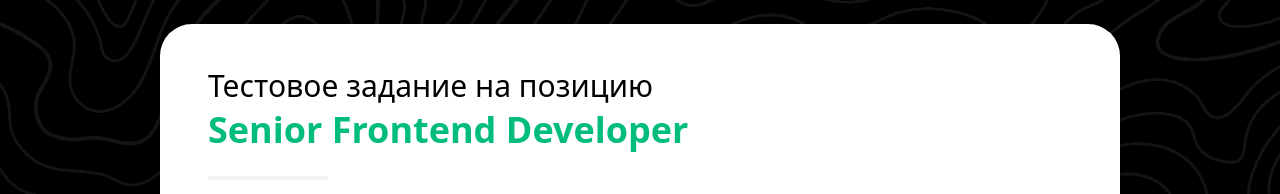
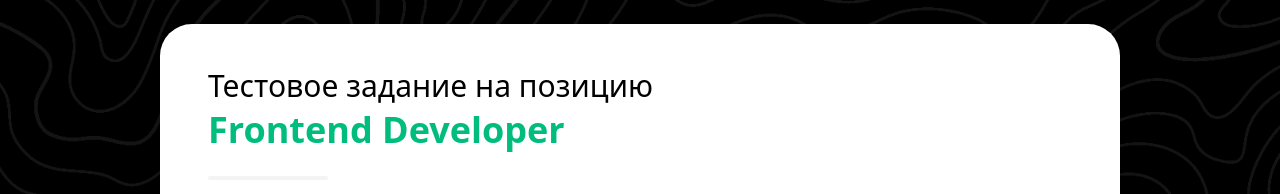
Before and after one commit to seapp88/senior-frontend-test, a website built with Vite: page index.html in a window 1280 px wide. Shown: the top 194 px of the page. Built offline with nearby package versions, Linux system fonts and the light colour scheme.

Commit message:
fix: remove comments and rename

```diff
--- a/index.html
+++ b/index.html
@@ -14,7 +14,7 @@
         Тестовое задание на позицию
     </div>
     <div class="text-4xl mb-4 font-bold leading-[44px] text-emerald-500 mb-0!">
-        Senior Frontend Developer
+        Frontend Developer
     </div>
 
   <div class="h-1 rounded bg-zinc-100 w-[120px] my-6"></div>
--- a/src/tests/one.ts
+++ b/src/tests/one.ts
@@ -30,7 +30,6 @@ export function initializeTestOne() {
     });
 
     function createTestElements(count: number) {
-        // Create multiple elements
         for (let i = 0; i < count; i++) {
             const element = document.createElement('div');
             element.style.position = 'absolute';
@@ -56,8 +55,7 @@ export function initializeTestOne() {
     function heavyProcess() {
         if (!isProcessing) return;
 
-        // Perform extremely heavy operations that will definitely cause reflow issues
-        for (let j = 0; j < 3; j++) { // Multiple iterations to make it worse
+        for (let j = 0; j < 3; j++) {
             for (let i = 0; i < testElements.length; i++) {
                 const element = testElements[i];
 
```
Also changed, not shown: src/tests/four.ts (+0 -3 lines), src/tests/three.ts (+0 -3 lines), src/tests/two.ts (+0 -3 lines).
